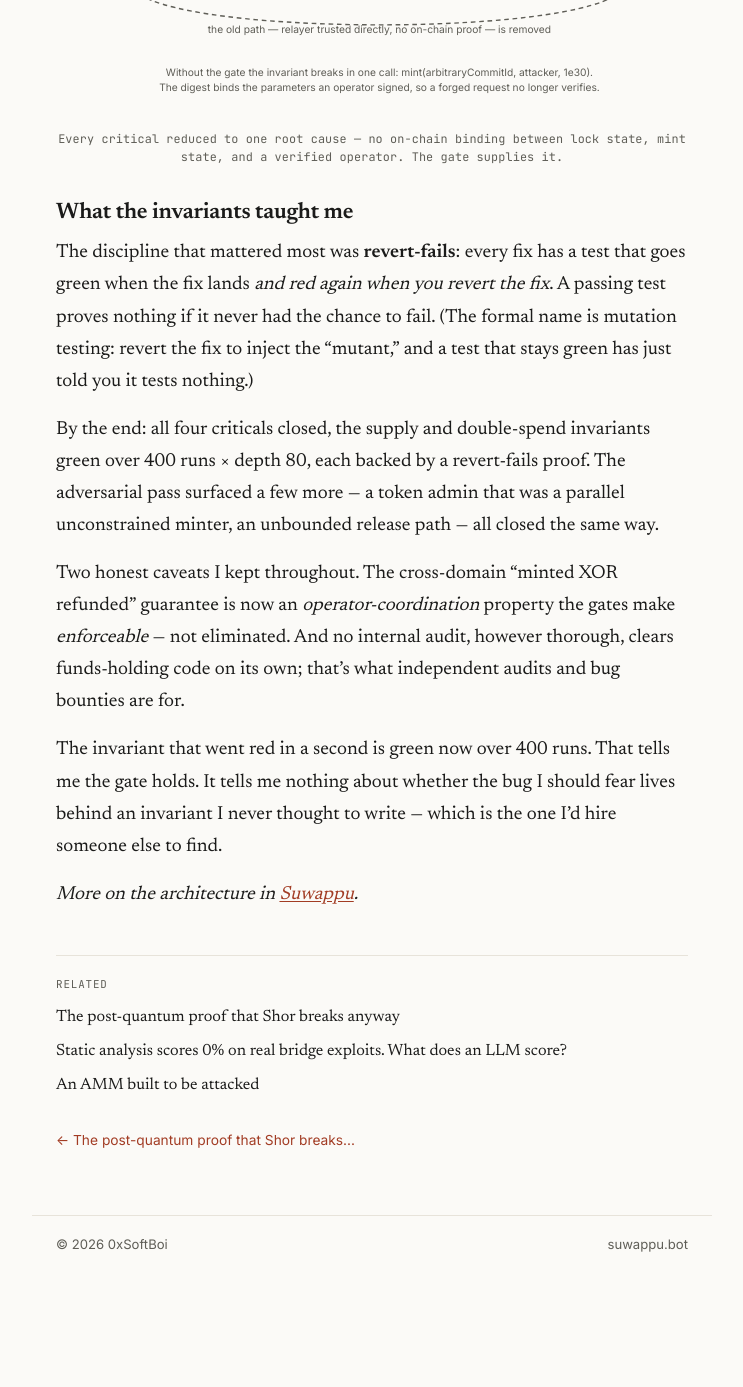
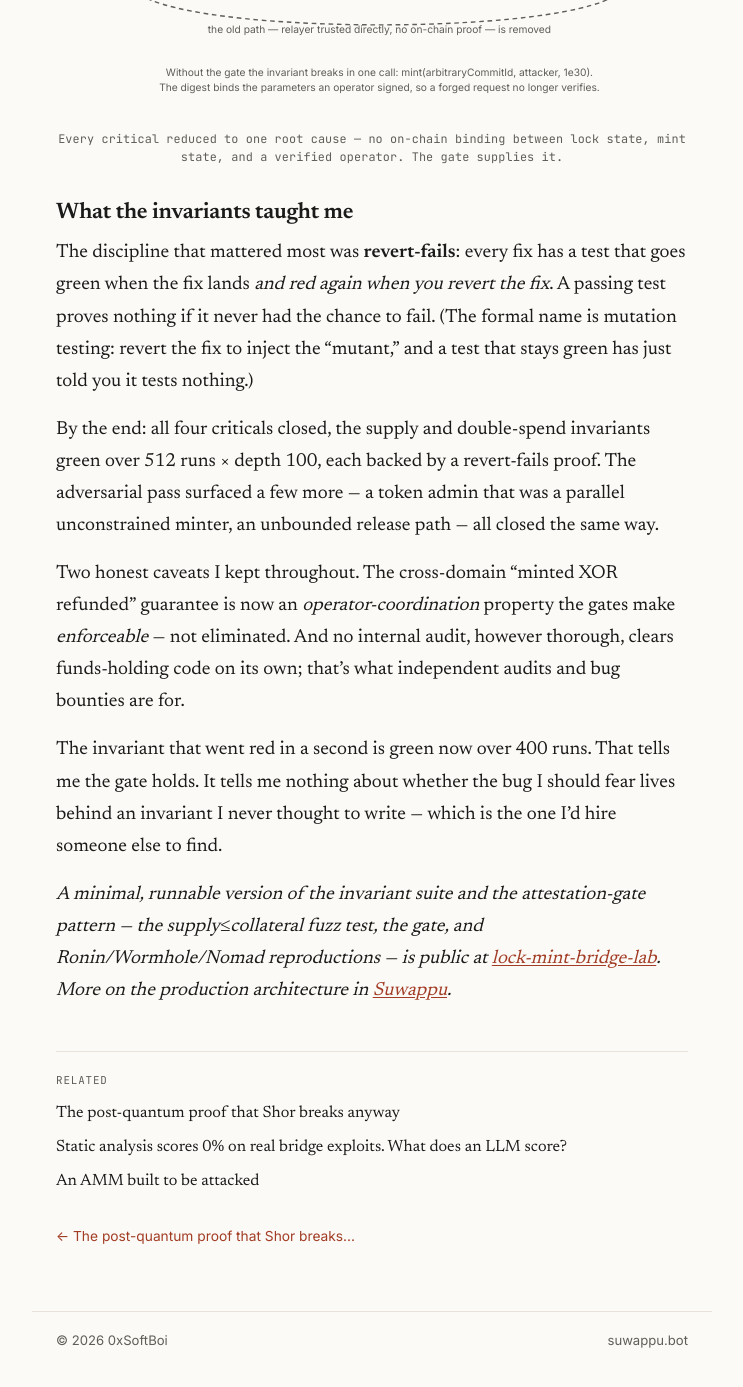
Before and after one commit to 0xSoftBoi/0xSoftBoi.github.io, a Jekyll site: the page built from _posts/2026-06-07-auditing-my-own-bridge.md, in a window 1280 px wide and 1400 px high, scrolled down 2072 px. Shown: the top 1387 px of the window, without its empty margins (268-1011 px from the left). Built offline with Jekyll 4.4.1, drawn with Linux system fonts in a browser that asks for light colours; before the commit the page ends 3376 px from its top, so only the background shows below that.

Commit message:
Bridge posts: fix fuzz config to 512×100, link the public lab repo
- auditing-my-own-bridge: the invariants ran 512 runs × depth 100 (the repo's
  foundry.toml), not "400 × 80" — corrected. Added a link to the new public
  companion lock-mint-bridge-lab (the runnable invariant suite + attestation gate +
  Ronin/Wormhole/Nomad reproductions).
- post-quantum: linked the same repo where it describes the pluggable ECDSA/lattice
  verifier split.

(The CommitIdMismatch sentence is accurate — a declared-but-unused error as a tell,
with the fix being the attestation gate, not commitId-recompute — so it's unchanged.)

Co-Authored-By: Claude Opus 4.8 (1M context) <noreply@anthropic.com>

```diff
--- a/_posts/2026-06-07-auditing-my-own-bridge.md
+++ b/_posts/2026-06-07-auditing-my-own-bridge.md
@@ -75,10 +75,10 @@ I made the verifier pluggable. On the home chain — a DAG L1 I control — it c
 
 The discipline that mattered most was **revert-fails**: every fix has a test that goes green when the fix lands *and red again when you revert the fix*. A passing test proves nothing if it never had the chance to fail. (The formal name is mutation testing: revert the fix to inject the "mutant," and a test that stays green has just told you it tests nothing.)
 
-By the end: all four criticals closed, the supply and double-spend invariants green over 400 runs × depth 80, each backed by a revert-fails proof. The adversarial pass surfaced a few more — a token admin that was a parallel unconstrained minter, an unbounded release path — all closed the same way.
+By the end: all four criticals closed, the supply and double-spend invariants green over 512 runs × depth 100, each backed by a revert-fails proof. The adversarial pass surfaced a few more — a token admin that was a parallel unconstrained minter, an unbounded release path — all closed the same way.
 
 Two honest caveats I kept throughout. The cross-domain "minted XOR refunded" guarantee is now an *operator-coordination* property the gates make *enforceable* — not eliminated. And no internal audit, however thorough, clears funds-holding code on its own; that's what independent audits and bug bounties are for.
 
 The invariant that went red in a second is green now over 400 runs. That tells me the gate holds. It tells me nothing about whether the bug I should fear lives behind an invariant I never thought to write — which is the one I'd hire someone else to find.
 
-*More on the architecture in [Suwappu](https://suwappu.bot).*
+*A minimal, runnable version of the invariant suite and the attestation-gate pattern — the supply≤collateral fuzz test, the gate, and Ronin/Wormhole/Nomad reproductions — is public at [lock-mint-bridge-lab](https://github.com/0xSoftBoi/lock-mint-bridge-lab). More on the production architecture in [Suwappu](https://suwappu.bot).*
```
Also changed, not shown: _posts/2026-06-04-post-quantum-proof-shor-breaks-anyway.md (+1 -1 lines).
